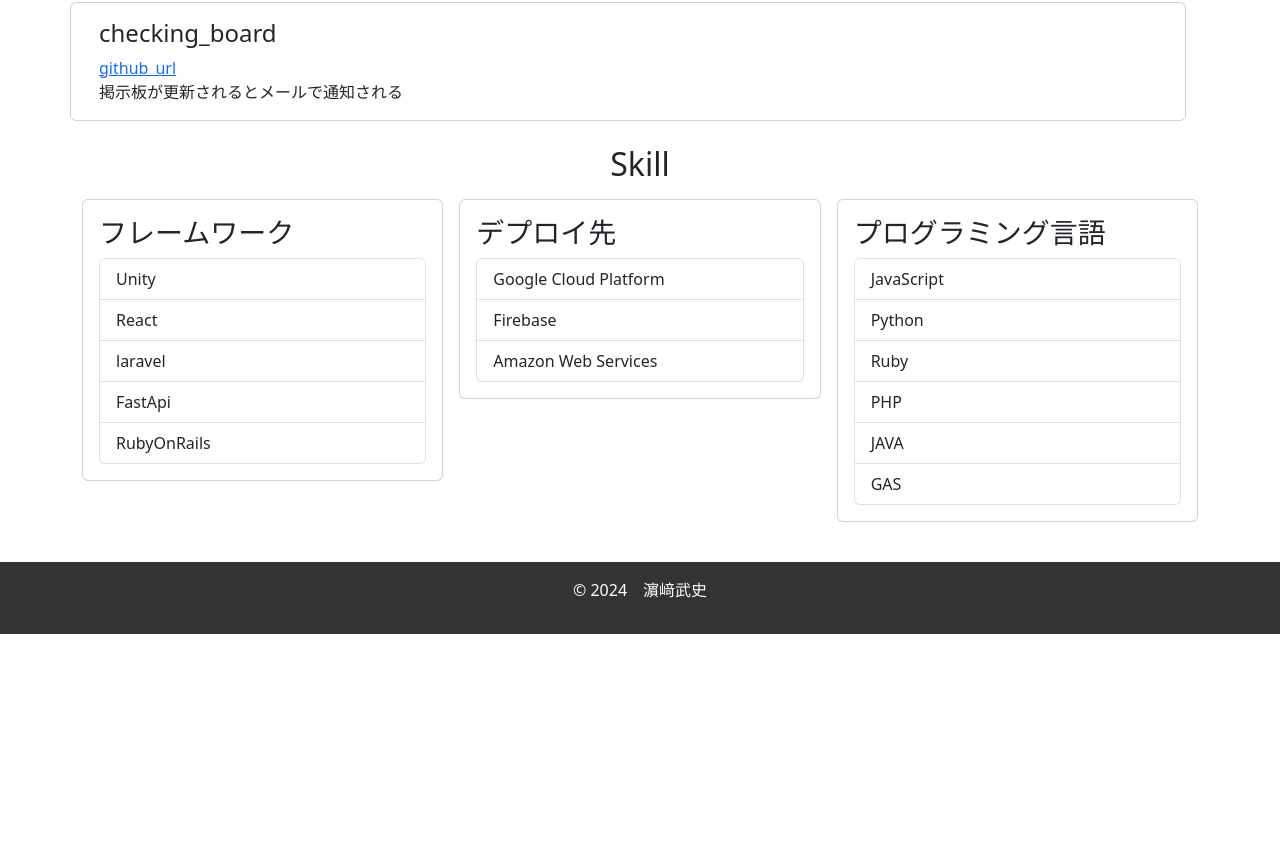
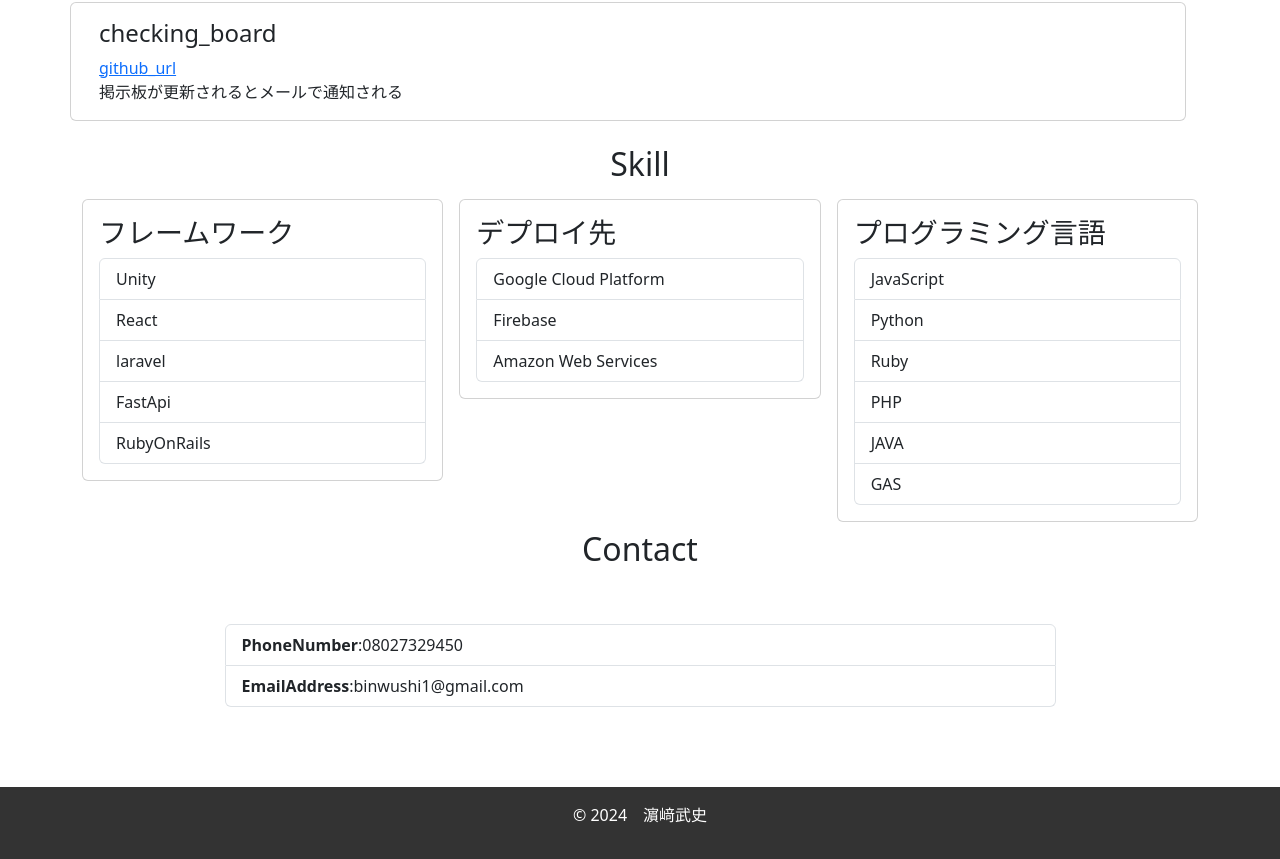
Before and after one commit to Takenoko463/portfolio-app, a React (Create React App) app: page / in a window 1280 px wide. Shown: the part 1292-2151 px from the top of the page. Before the commit the page ends 1926 px from the top, so only its background shows below. Built offline with nearby package versions, Linux system fonts and the light colour scheme.

Commit message:
連絡先を記載

```diff
--- a/src/App.js
+++ b/src/App.js
@@ -5,6 +5,7 @@ import Projects from "./components/Projects";
 import About from "./components/About";
 import Container from "react-bootstrap/Container";
 import Skills from "./components/Skills";
+import Contact from "./components/Contact";
 
 function App() {
   return (
@@ -15,6 +16,7 @@ function App() {
           <About />
           <Projects />
           <Skills />
+          <Contact/>
         </Container>
       </main>
       <Footer />
--- /dev/null
+++ b/src/components/Contact.js
@@ -0,0 +1,26 @@
+import "bootstrap/dist/css/bootstrap.min.css"; // BootstrapのCSSをインポート
+import ListGroup from "react-bootstrap/ListGroup";
+import Row from "react-bootstrap/Row";
+import Col from "react-bootstrap/Col";
+
+function Contact() {
+  return (
+    <div id="contact">
+      <h2 className="text-center">Contact</h2>
+      <Row className="py-5 justify-content-center">
+        <Col lg="9">
+          <ListGroup>
+            <ListGroup.Item>
+              <strong>PhoneNumber</strong>:08027329450
+            </ListGroup.Item>
+            <ListGroup.Item>
+              <strong>EmailAddress</strong>:binwushi1@gmail.com
+            </ListGroup.Item>
+          </ListGroup>
+        </Col>
+      </Row>
+    </div>
+  );
+}
+
+export default Contact;
```
